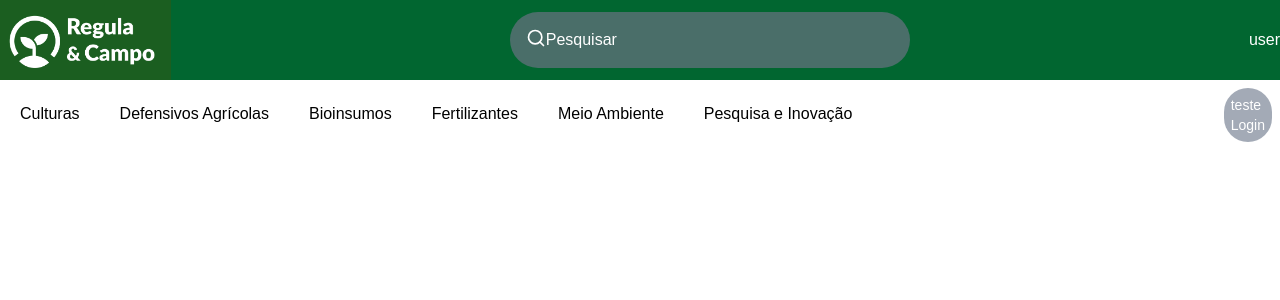
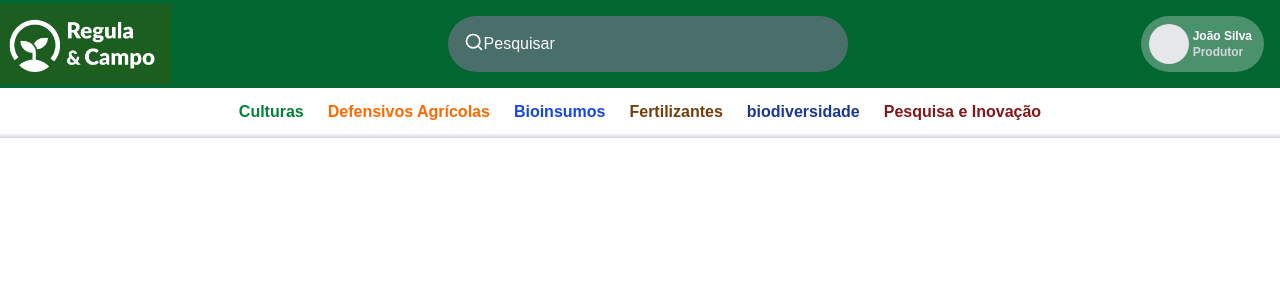
Before and after one commit to Cipher0023/Regula-Agro, a Next.js app in the folder frontend-regula-e-campo/: page / in a window 1280 px wide. Shown: the top 300 px of the page. Built offline with nearby package versions, Linux system fonts and the light colour scheme.

Commit message:
estilo da nabvar completo, iniciando processo de formatação da página inicial

```diff
--- a/frontend-regula-e-campo/src/app/layout.tsx
+++ b/frontend-regula-e-campo/src/app/layout.tsx
@@ -1,5 +1,5 @@
 import React from 'react';
-import Navbar from '@/components/Navbar/Navbar';
+import Navbar from '@/components/navbar/Navbar';
 import "../app/globals.css";
 
 
--- a/frontend-regula-e-campo/src/components/Navbar/Navbar.tsx
+++ /dev/null
@@ -1,81 +0,0 @@
-"use client"
-import React from "react";
-import Link from "next/link";
-import NavItem, { NavItemInterface } from "./Item/index";
-import { usePathname } from "next/navigation";
-import {Search} from "lucide-react";
-
-
-
-export default function Navbar() {
-
-  const items: NavItemInterface[] = [
-    {
-      url: "/culturas",
-      label: "Culturas"
-    },
-    {
-      url: "/defensivos_agricolas",
-      label: "Defensivos Agrícolas"
-    },
-    {
-      url: "/bioinsumos",
-      label: "Bioinsumos"
-    },
-    {
-      url:"/fertilizantes",
-      label:"Fertilizantes"
-    },
-    {
-      url:"/biodiversidade",
-      label:"Meio Ambiente"
-    },
-    {
-      url:"/pesquisa_e_inovacao",
-      label:"Pesquisa e Inovação"
-    },
-  ];
-
-  const pathName = usePathname();
-
-  return (
-    <header>
-      <div className="bg-green-800 w-full flex justify-between items-center">
-        <Link href="/">
-          <img
-            src="regulaEcampo.png"
-            alt="banner"
-            className="h-20 object-cover"
-            loading="lazy"
-          />
-        </Link>
-
-        <div className=" w-100 flex flex-row bg-gray-500/70 rounded-full p-4">
-          <Search className="w-5 h-5 text-white" />
-          Pesquisar
-        </div>
-
-        <div>
-          user
-        </div>
-
-      </div>
-      <nav className="bg-white flex flex-row text-sm justify-between items-center box-border">
-        <ul className="flex flex-row">
-          {items.map((item, index) => (
-            <NavItem
-              key={index}
-              url={item.url}
-              label={item.label}
-              isActive={pathName === item.url}
-            />
-          ))}
-        </ul>
-        <Link href="/login" className="p-1 text-sm border-3 border-transparent bg-gray-400/90 rounded-full text-white hover:border-green-500 m-2">
-        <div>teste</div>
-        Login
-        </Link>
-      </nav>
-    </header>
-  );
-}
--- /dev/null
+++ b/frontend-regula-e-campo/src/components/buttons/loginButton/LoginButton.tsx
@@ -0,0 +1,17 @@
+import React from 'react'
+
+type Props = object
+
+function LoginButton({}: Props) {
+  return (
+    <div className='bg-gray-100/30 flex flex-row rounded-full m-4 p-2 items-center'>
+      <div className='bg-gray-200 w-10 h-10 rounded-full'></div>
+      <div className='flex flex-col m-1 text-xs font-bold'>
+        <div className=''>João Silva</div>
+        <div className=' text-gray-300'>Produtor</div>
+      </div>
+    </div>
+  )
+}
+
+export default LoginButton
--- /dev/null
+++ b/frontend-regula-e-campo/src/components/navbar/Navbar.tsx
@@ -0,0 +1,92 @@
+"use client"
+import React from "react";
+import Link from "next/link";
+import NavItem, { NavItemInterface } from "./item/index";
+import { usePathname } from "next/navigation";
+import SearchBar from "../searchBar/SearchBar";
+import LoginButton from "../buttons/loginButton/LoginButton";
+
+
+
+export default function Navbar() {
+
+  //aqui temos a criação de um array de objetos do tipo NavItemInterface
+  //cada objeto representa um item de navegação no menu
+
+  const items: NavItemInterface[] = [
+    {
+      url: "/culturas",
+      label: "Culturas",
+      color: "text-green-700"
+    },
+    {
+      url: "/defensivos_agricolas",
+      label: "Defensivos Agrícolas",
+      color: "text-orange-500"
+    },
+    {
+      url: "/bioinsumos",
+      label: "Bioinsumos",
+      color: "text-blue-700"
+    },
+    {
+      url:"/fertilizantes",
+      label:"Fertilizantes",
+      color: "text-yellow-900"
+    },
+    {
+      url:"/biodiversidade",
+      label:"biodiversidade",
+      color: "text-blue-900"
+    },
+    {
+      url:"/pesquisa_e_inovacao",
+      label:"Pesquisa e Inovação",
+      color: "text-red-900"
+    },
+  ];
+
+  //usePathname é um hook do Next.js que retorna o pathname atual da URL
+  const pathName = usePathname();
+
+  return (
+    <header>
+      {/*Aba verde superior, com o logo e a barra de pesquisa */}
+      <div className="bg-green-800 w-full flex justify-between items-center">
+
+        {/* logo do site */}
+        {/*está sublinhado azul pois ainda estamos usando um arquivo local
+        para que fique correto nós devemos trocar por um objeto Image do next.js
+        esse objeto necessita de um link para que a imagem carregue, isso só é
+        possível quando temos um backend pronto e com um banco de dados de imagens
+        rodando, no futuro mecheremos nisso*/}
+        <Link href="/">
+          <img
+            src="regulaEcampo.png"
+            alt="banner"
+            className="h-20 object-cover"
+            loading="lazy"
+          />
+        </Link>
+        {/*Barra de pesquisa*/}
+        <SearchBar/>
+        {/*área onde o user loga no seu perfil*/}
+        <LoginButton/>
+      </div>
+      {/*barra de navegação*/}
+      <nav className="bg-gradient-to-b from-white from-90% to-gray-300 flex flex-col justify-between items-center">
+        <ul className="flex flex-row">
+          {items.map((item, index) => (
+            <NavItem
+              key={index}
+              url={item.url}
+              label={item.label}
+              color={item.color}
+              isActive={pathName === item.url}
+            />
+          ))}
+        </ul>
+      </nav>
+    </header>
+  );
+}
--- a/frontend-regula-e-campo/src/components/Navbar/Item/index.tsx
+++ b/frontend-regula-e-campo/src/components/navbar/item/index.tsx
@@ -5,15 +5,16 @@ export interface NavItemInterface {
   url: string,
   label: string
   isActive?: boolean
+  color: string
 }
 
 export default function NavItem(props: NavItemInterface) {
   return (
     <li
-      className={`
-        m-5 text-base font-normal transition-colors duration-200
-        border-b-2 hover:text-blue-500
-        ${props.isActive ? 'text-white border-blue-500' : 'text-black border-transparent'}
+className={`
+        m-3 text-base font-bold transition-colors duration-200 border-b-2
+        ${props.color}
+        ${props.isActive ? `border-green-600 ${props.color}` : `text-black border-transparent hover:${props.color}`}
       `}
     >
       <Link href={props.url}>
--- /dev/null
+++ b/frontend-regula-e-campo/src/components/searchBar/SearchBar.tsx
@@ -0,0 +1,15 @@
+import React from 'react'
+import {Search} from "lucide-react";
+
+type Props = object
+
+function SearchBar({}: Props) {
+  return (
+    <div className=" w-100 flex flex-row bg-gray-500/70 rounded-full p-4">
+      <Search className="w-5 h-5 text-white" />
+      Pesquisar
+    </div>
+  )
+}
+
+export default SearchBar
```
Also changed, not shown: frontend-regula-e-campo/src/components/buttons/stdButton/Stdbutton.tsx (added).
